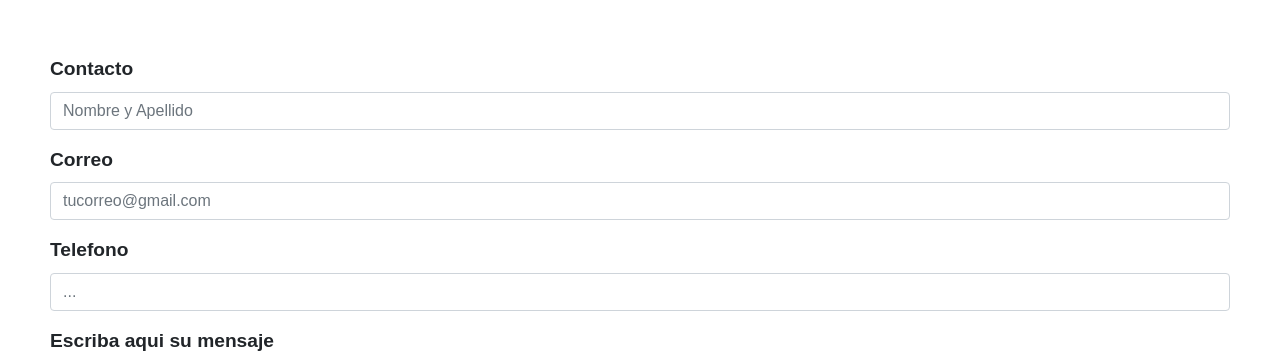
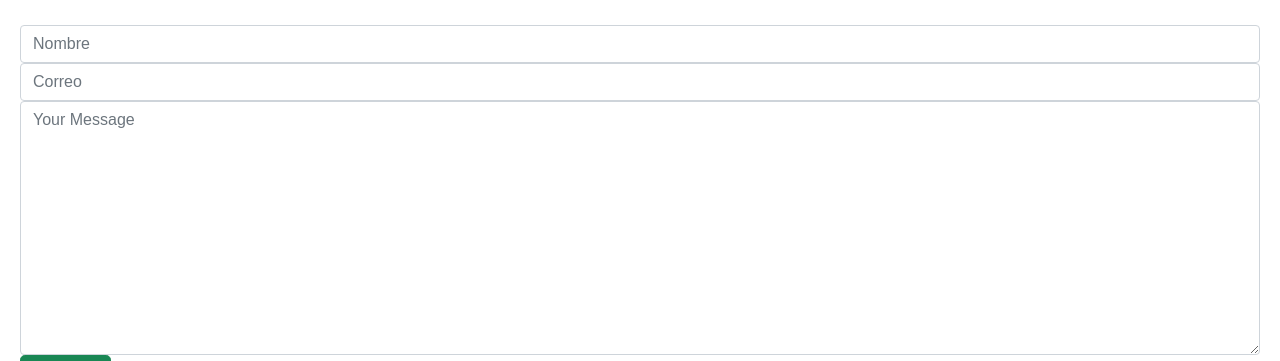
Before and after one commit to Maxwenger86/proyecto-wenger, a website: page paginas/contacto.html in a window 1280 px wide. Shown: the part 402-763 px from the top of the page. Drawn offline with nearby package versions, Linux system fonts and the light colour scheme.

Commit message:
valido form

```diff
--- a/estilos_sas/estilos.scss
+++ b/estilos_sas/estilos.scss
@@ -83,7 +83,7 @@ body {
     }
 }
 .container-contacto{
-    padding: 50px;
+    padding: 20px;
  }
 .sec-contenedor{
     padding: 20px;
--- a/paginas/contacto.html
+++ b/paginas/contacto.html
@@ -49,23 +49,22 @@
 </nav>
 
       <div class="container-contacto">
-          <div class="mb-3">
-            <label for="exampleFormControlInput1" class="form-label fw-bolder">Contacto</label>
-            <input type="email" class="form-control" id="exampleFormControlInput1" placeholder="Nombre y Apellido">
+        <form target="_blank" action="https://formsubmit.co/Admtodoinsumos@gmail.com" method="POST">
+          <div class="form-group">
+            <div class="form-row">
+              <div class="col">
+                <input type="text" name="name" class="form-control" placeholder="Nombre" required>
+              </div>
+              <div class="col">
+                <input type="email" name="email" class="form-control" placeholder="Correo" required>
+              </div>
+            </div>
           </div>
-          <div class="mb-3">
-            <label for="exampleFormControlInput1" class="form-label fw-bolder">Correo</label>
-            <input type="email" class="form-control" id="exampleFormControlInput1" placeholder="tucorreo@gmail.com">
+          <div class="form-group">
+            <textarea placeholder="Your Message" class="form-control" name="Escriba su mensaje" rows="10" required></textarea>
           </div>
-          <div class="mb-3">
-            <label for="exampleFormControlInput1" class="form-label fw-bolder">Telefono</label>
-            <input type="email" class="form-control" id="exampleFormControlInput1" placeholder="...">
-          </div>
-          <div class="mb-3">
-            <label for="exampleFormControlTextarea1" class="form-label fw-bolder">Escriba aqui su mensaje</label>
-            <textarea class="form-control" id="exampleFormControlTextarea1" rows="3"></textarea>
-          </div>
-          <button type="button" class="btn btn-success btn-lg btn-block">Enviar</button>
+          <button type="submit" class="btn btn-lg btn-success btn-block">Enviar</button>
+        </form>
     </div>
 
 
```
Also changed, not shown: estilos/estilos.css.
